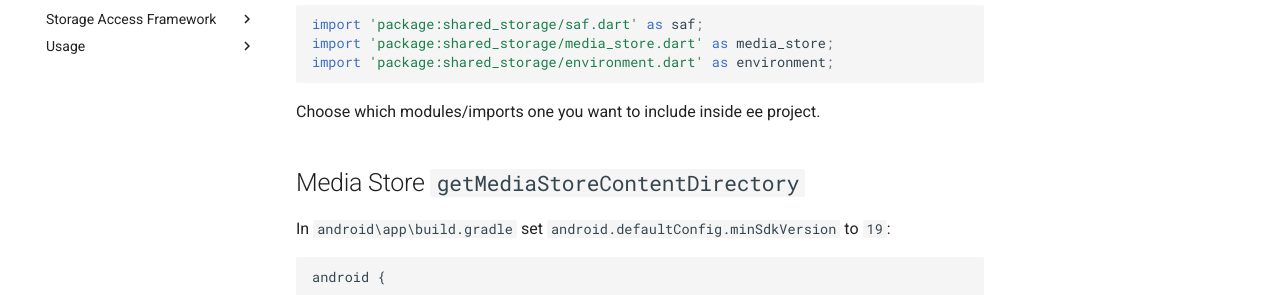
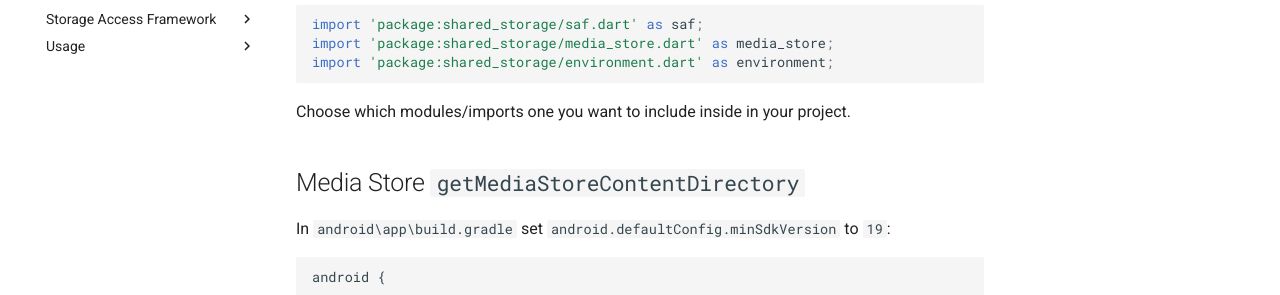
Before and after one commit to alexrintt/shared-storage, an MkDocs documentation site: the page built from docs/Migrate notes/From v0.2.0.md, in a window 1280 px wide and 900 px high, scrolled down 602 px. Shown: the part 251-546 px from the top of the window. Built offline with MkDocs 1.6.1 and Material for MkDocs 9.7.7, drawn with Linux system fonts in a browser that asks for light colours; comment, search, counter and statistics services are not loaded.

Commit message:
(#46) Fix typo

````diff
--- a/docs/Migrate notes/From v0.2.0.md
+++ b/docs/Migrate notes/From v0.2.0.md
@@ -38,7 +38,7 @@ import 'package:shared_storage/media_store.dart' as media_store;
 import 'package:shared_storage/environment.dart' as environment;
 ```
 
-Choose which modules/imports one you want to include inside ee project.
+Choose which modules/imports one you want to include inside in your project.
 
 ## Media Store `getMediaStoreContentDirectory`
 
````
